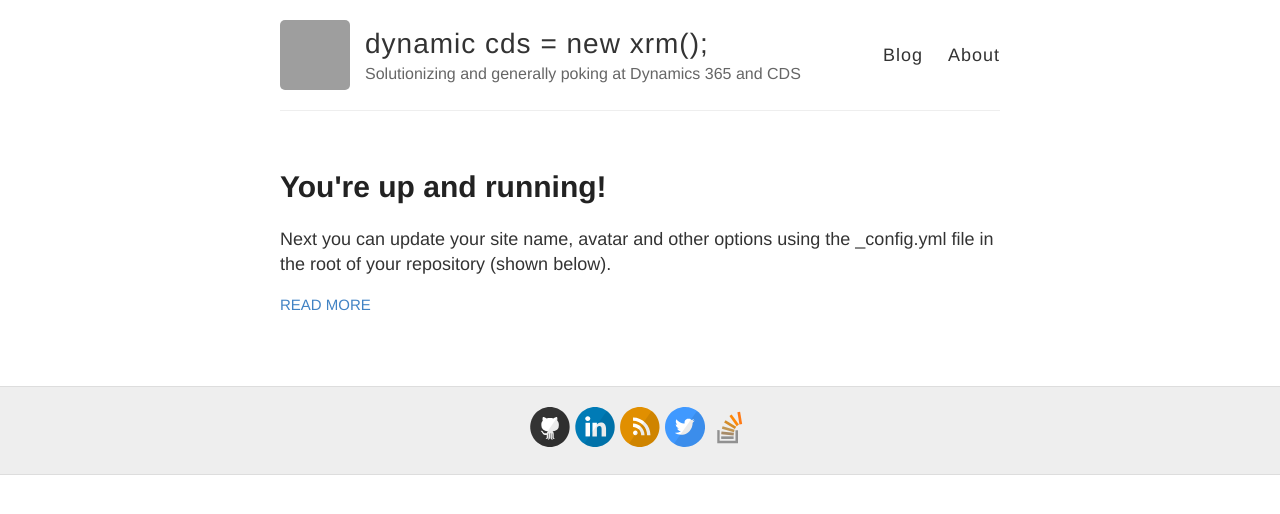
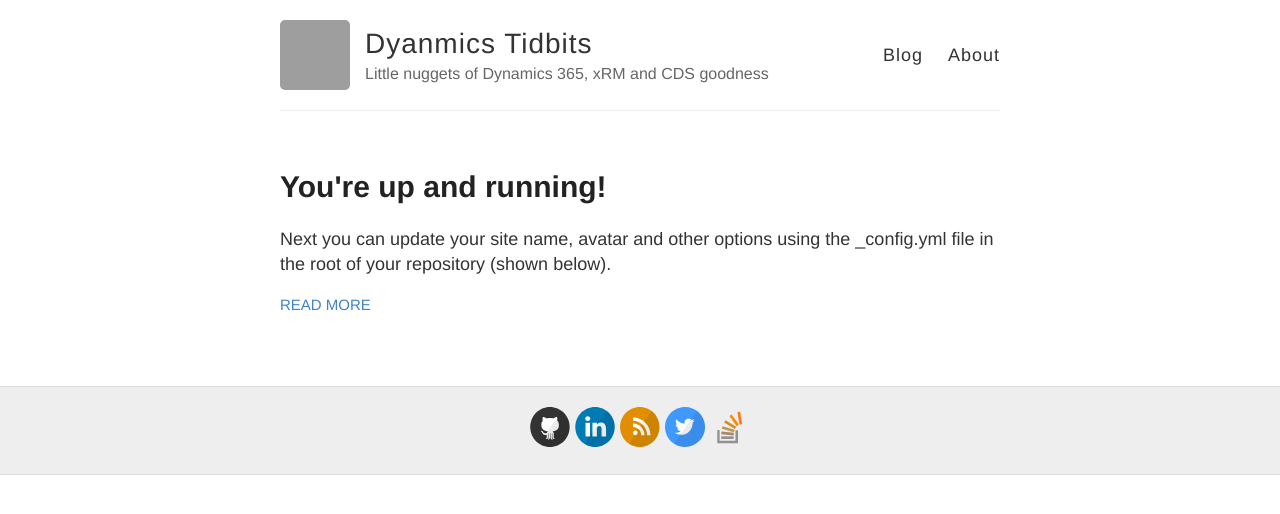
Before and after one commit to cseymr/cseymr.github.io, a Jekyll site: the page built from index.html, in a window 1280 px wide. Shown: the top 514 px of the page. Built offline with Jekyll 4.4.1, drawn with Linux system fonts in a browser that asks for light colours; grey boxes are pictures that could not be loaded.

Commit message:
Update _config.yml
new description

```diff
--- a/_config.yml
+++ b/_config.yml
@@ -3,10 +3,10 @@
 #
 
 # Name of your site (displayed in the header)
-name: dynamic cds = new xrm();
+name: Dyanmics Tidbits
 
 # Short bio or description (displayed in the header)
-description: Solutionizing and generally poking at Dynamics 365 and CDS
+description: Little nuggets of Dynamics 365, xRM and CDS goodness
 
 # URL of your avatar or profile pic (you could use your GitHub profile pic)
 avatar: https://github.com/cseymr.png
```
